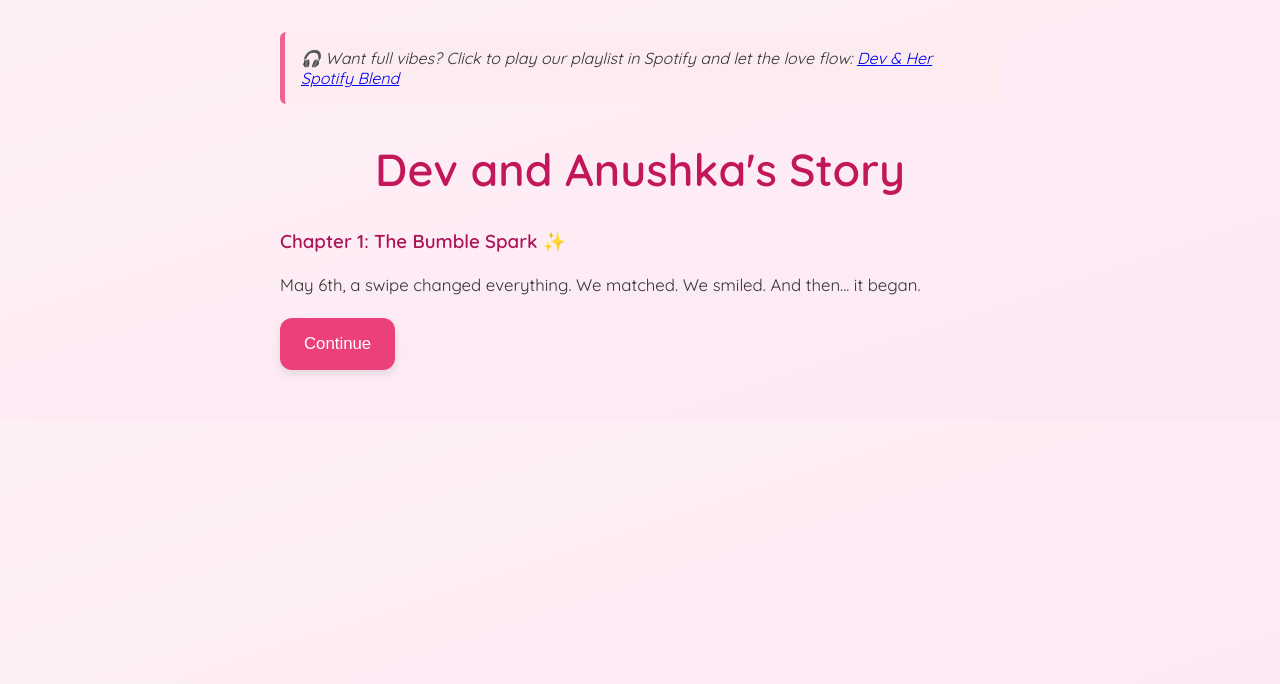
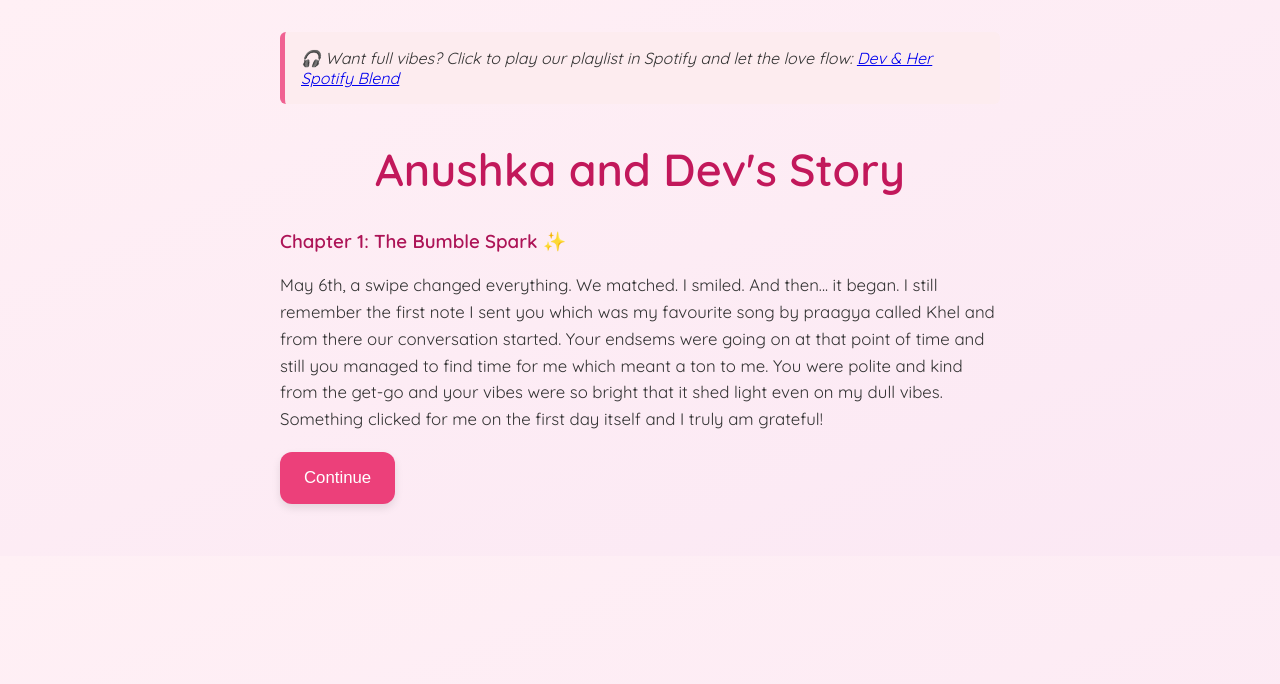
Before and after one commit to debosen/dev-her-story-mode, a plain HTML site: page index.html in a window 1280 px wide. Shown: the top 684 px of the page. Drawn offline with Linux system fonts and the light colour scheme.

Commit message:
Update index.html

```diff
--- a/index.html
+++ b/index.html
@@ -95,11 +95,11 @@
   <a href="https://open.spotify.com/playlist/37i9dQZF1EJzGXIkg71A8v" target="_blank">Dev & Her Spotify Blend</a>
 </div>
 
-<h2>Dev and Anushka's Story</h2>
+<h2>Anushka and Dev's Story</h2>
 
 <div id="story0" class="story visible">
   <h3>Chapter 1: The Bumble Spark ✨</h3>
-  <p>May 6th, a swipe changed everything. We matched. We smiled. And then... it began.</p>
+  <p>May 6th, a swipe changed everything. We matched. I smiled. And then... it began. I still remember the first note I sent you which was my favourite song by praagya called Khel and from there our conversation started. Your endsems were going on at that point of time and still you managed to find time for me which meant a ton to me. You were polite and kind from the get-go and your vibes were so bright that it shed light even on my dull vibes. Something clicked for me on the first day itself and I truly am grateful!</p>
   <button class="choice" onclick="next('story1')">Continue</button>
 </div>
 
```
